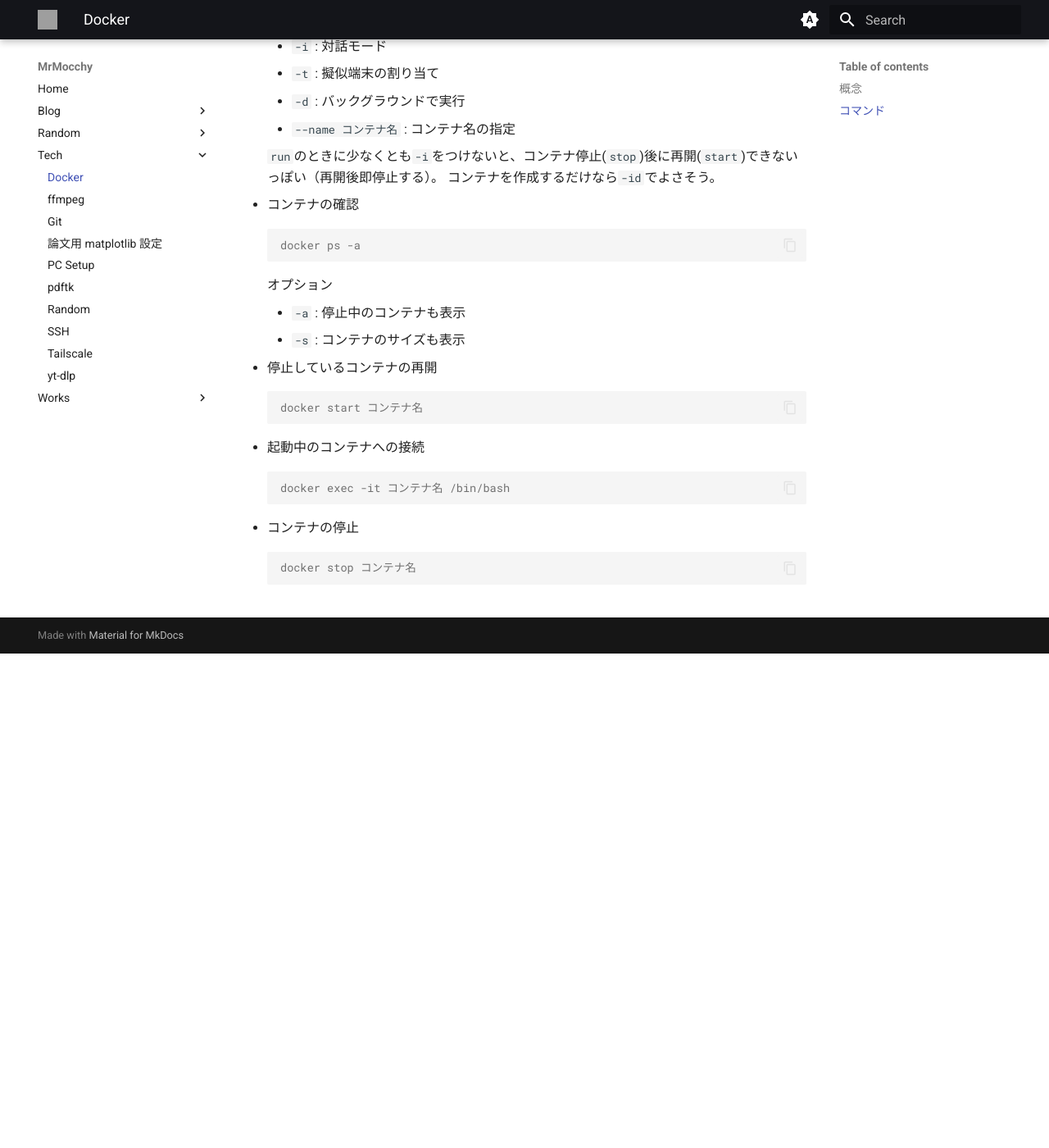
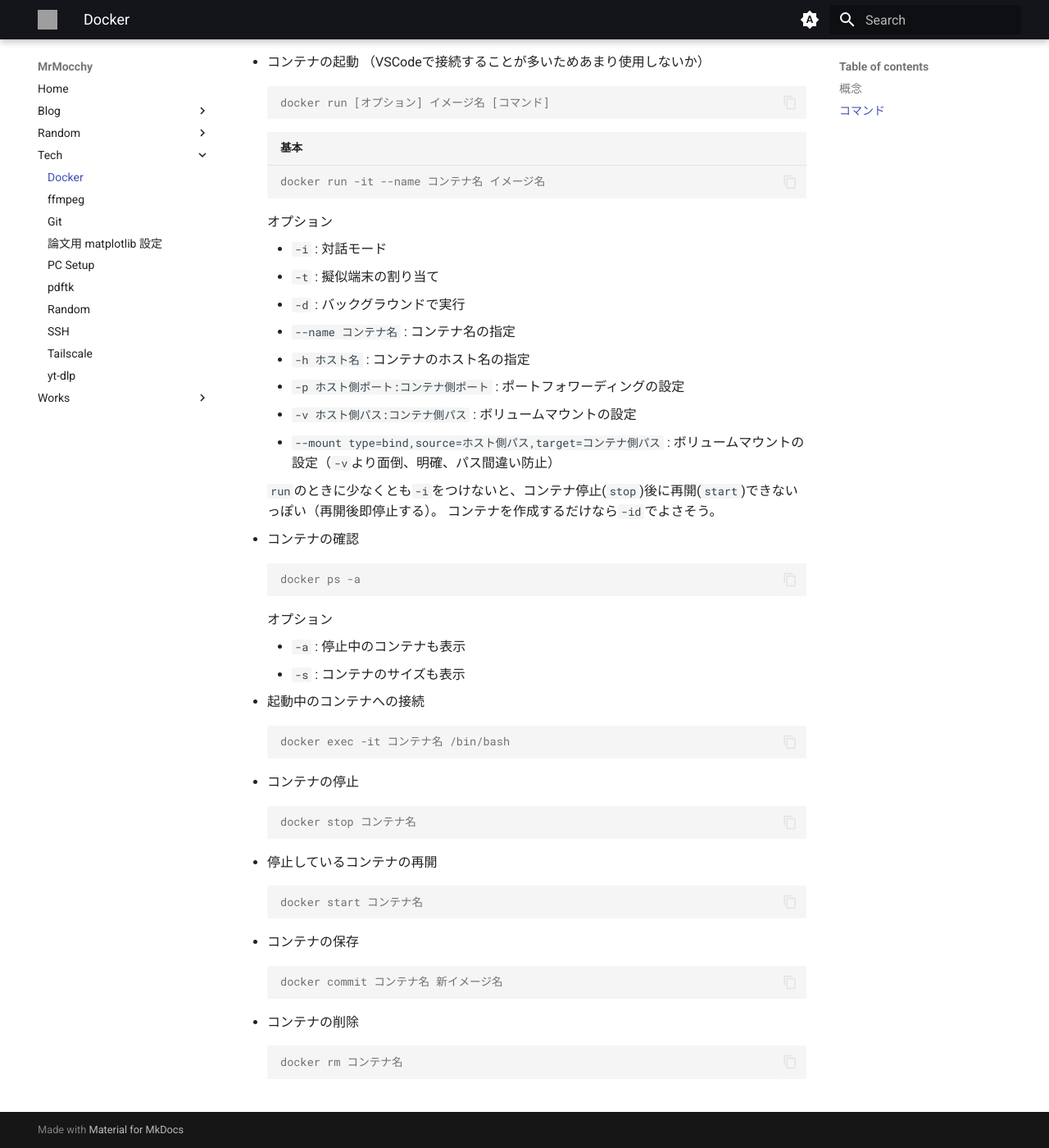
Before and after one commit to MrMocchy/MrMocchy.github.io, an MkDocs documentation site: the page built from docs/tech/docker.md, in a window 1280 px wide and 1400 px high, scrolled down 1039 px. Shown: the whole window at 82% size. Built offline with MkDocs 1.6.1 and Material for MkDocs 9.7.7, drawn with Linux system fonts in a browser that asks for light colours; before the commit the page ends 1836 px from its top, so only the background shows below that; grey boxes are pictures that could not be loaded.

Commit message:
dockerページ追記

````diff
--- a/docs/tech/docker.md
+++ b/docs/tech/docker.md
@@ -30,6 +38,11 @@ graph TD
     docker images ls
     ```
 
+- イメージの削除
+    ```console
+    docker rmi イメージ名
+    ```
+
 - コンテナの起動
     （VSCodeで接続することが多いためあまり使用しないか）
     ```console
@@ -43,6 +56,10 @@ graph TD
     - `-t` : 擬似端末の割り当て
     - `-d` : バックグラウンドで実行
     - `--name コンテナ名` : コンテナ名の指定
+    - `-h ホスト名` : コンテナのホスト名の指定
+    - `-p ホスト側ポート:コンテナ側ポート` : ポートフォワーディングの設定
+    - `-v ホスト側パス:コンテナ側パス` : ボリュームマウントの設定
+    - `--mount type=bind,source=ホスト側パス,target=コンテナ側パス` : ボリュームマウントの設定（`-v`より面倒、明確、パス間違い防止）
 
     `run`のときに少なくとも`-i`をつけないと、コンテナ停止(`stop`)後に再開(`start`)できないっぽい（再開後即停止する）。
     コンテナを作成するだけなら`-id`でよさそう。
@@ -55,11 +72,6 @@ graph TD
     - `-a` : 停止中のコンテナも表示
     - `-s` : コンテナのサイズも表示
 
-- 停止しているコンテナの再開
-    ```console
-    docker start コンテナ名
-    ```
-
 - 起動中のコンテナへの接続
     ```console
     docker exec -it コンテナ名 /bin/bash
@@ -69,3 +81,18 @@ graph TD
     ```console
     docker stop コンテナ名
     ```
+
+- 停止しているコンテナの再開
+    ```console
+    docker start コンテナ名
+    ```
+
+- コンテナの保存
+    ```console
+    docker commit コンテナ名 新イメージ名
+    ```
+
+- コンテナの削除
+    ```console
+    docker rm コンテナ名
+    ```
````
Also changed, not shown: other parts of docs/tech/docker.md (+11 -3 lines).
